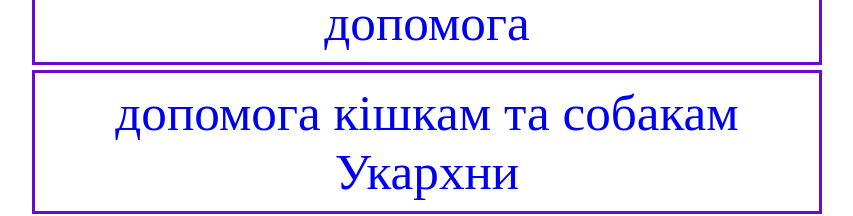
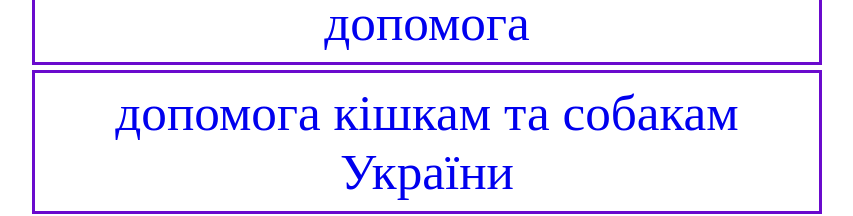
Before and after one commit to tsarnat29/link, a plain HTML site: page index.html in a window 1280 px wide. Shown: the part 1002-1218 px from the top of the page, without its empty margins (213-1066 px from the left). Drawn offline with Linux system fonts and the light colour scheme.

Commit message:
change context val

```diff
--- a/index.html
+++ b/index.html
@@ -48,7 +48,7 @@ const masButton = [
 		buttonLink: "https://tellme.com.ua/"
 	},
 	{
-		val: "допомога кішкам та собакам Укархни",
+		val: "допомога кішкам та собакам України",
 		buttonLink: "https://sonjpog.notion.site/sonjpog/49b0901d63e74d76a2e6683db30b7949"
 	},
 ]
```
